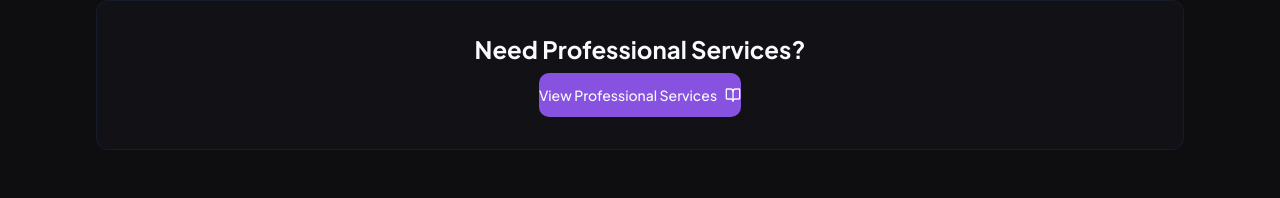
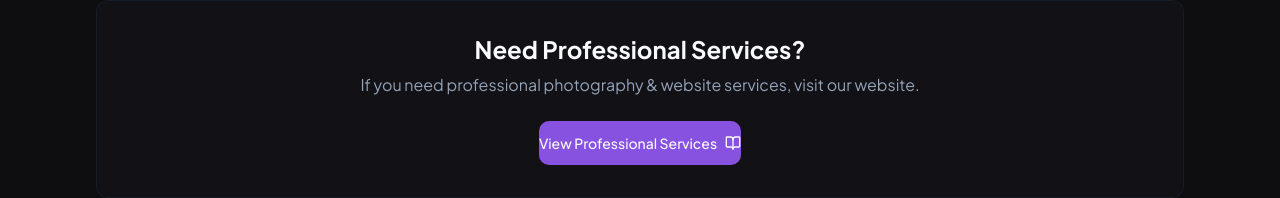
Before and after one commit to destianfotografy/atha-portfolio, a React (Vite) app: page /courses in a window 1280 px wide. Shown: the part 1201-1399 px from the top of the page. Built offline with nearby package versions, Linux system fonts and the light colour scheme.

Commit message:
Reverted to commit 4316e473581499db66bb906649482726b7e8e82e

```diff
--- a/src/pages/Courses.tsx
+++ b/src/pages/Courses.tsx
@@ -97,7 +97,7 @@ const Courses = () => {
           {/* CTA Section */}
           <div className="mt-16 p-8 bg-card/50 backdrop-blur-sm border border-border/50 rounded-lg text-center">
             <h3 className="text-2xl font-bold mb-2">{t('courses.ctaTitle')}</h3>
-
+            <p className="text-muted-foreground mb-6">{t('courses.ctaDesc')}</p>
             <a href="https://athastudio.vercel.app" target="_blank" rel="noopener noreferrer">
               <Button size="lg" className="gap-2 py-0 mx-0 px-0 my-0">
                 {t('courses.ctaButton')}
```
